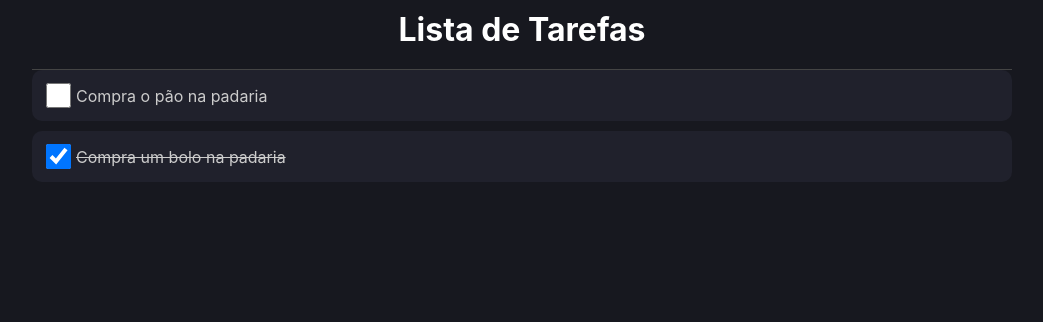
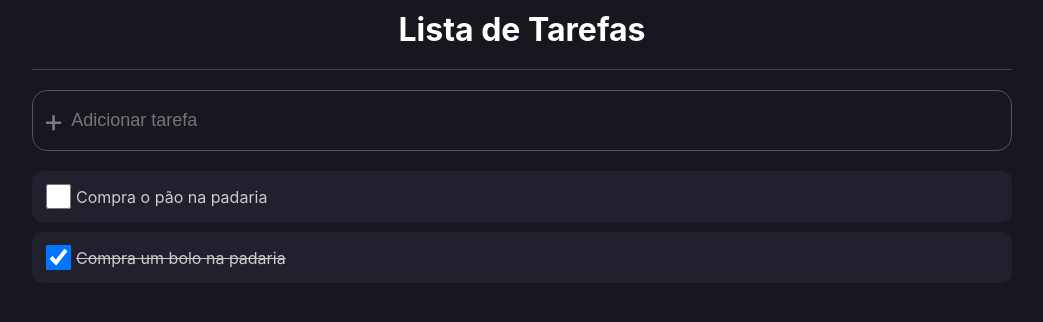
Before and after one commit to jamangueira7/to-do-list-react-, a React (Create React App) app: page / in a window 1280 px wide. Shown: the top 322 px of the page, without its empty margins (118-1161 px from the left). Built offline with nearby package versions, Linux system fonts and the light colour scheme.

Commit message:
componet para add item

```diff
--- a/src/App.tsx
+++ b/src/App.tsx
@@ -1,7 +1,9 @@
 import {useState } from 'react';
 import * as Components from './App.styles';
+
 import { Item } from './types/Item';
 import { ListItem } from './components/ListItem';
+import { AddArea } from './components/AddArea';
 
 const App = () => {
     const [list, setList] = useState<Item[]>([
@@ -14,6 +16,8 @@ const App = () => {
             <Components.Area>
                 <Components.Header>Lista de Tarefas</Components.Header>
 
+                <AddArea />
+
                 {list.map((item, index) => (
                     <ListItem key={index} item={item}/>
                 ))}
--- /dev/null
+++ b/src/components/AddArea/index.tsx
@@ -0,0 +1,17 @@
+import { useState } from 'react';
+import * as Component from './styles';
+import { Item } from '../../types/Item';
+
+
+export const AddArea = () => {
+
+    return (
+        <Component.Container>
+            <div className="image">+</div>
+            <input
+                type="text"
+                placeholder="Adicionar tarefa"
+            />
+        </Component.Container>
+    );
+}
--- /dev/null
+++ b/src/components/AddArea/styles.ts
@@ -0,0 +1,24 @@
+import styled from 'styled-components';
+
+export const Container = styled.div`
+  display: flex;
+  align-items: center;
+  border: 1px solid #555;
+  border-radius: 15px;
+  padding: 10px;
+  margin: 20px 0;
+
+  .image {
+    margin-right: 5px;
+    font-size: 32px;
+  }
+
+  input {
+    border: 0;
+    background: transparent;
+    outline: 0;
+    color: #FFF;
+    font-size: 18px;
+    flex: 1;
+  }
+`;
```
